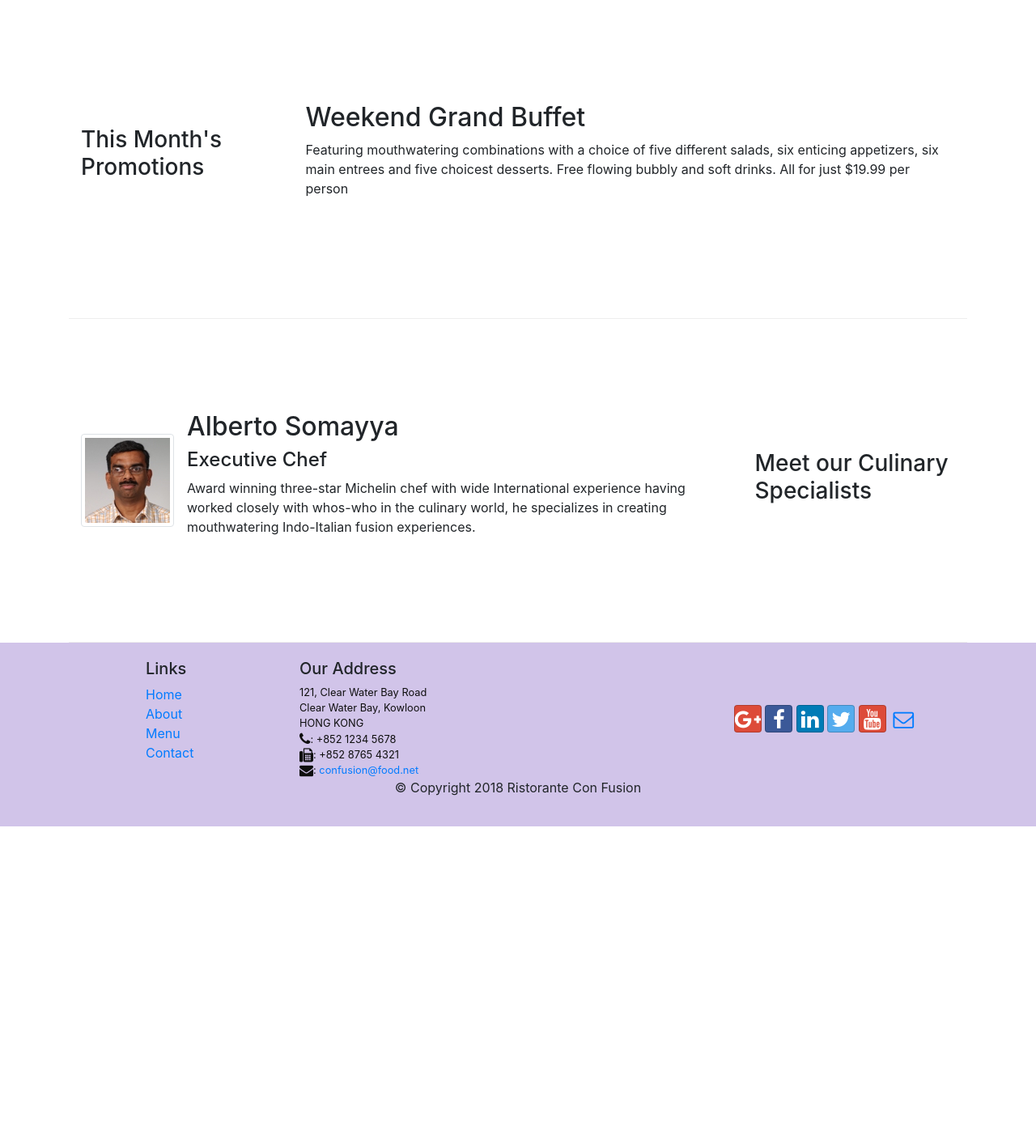
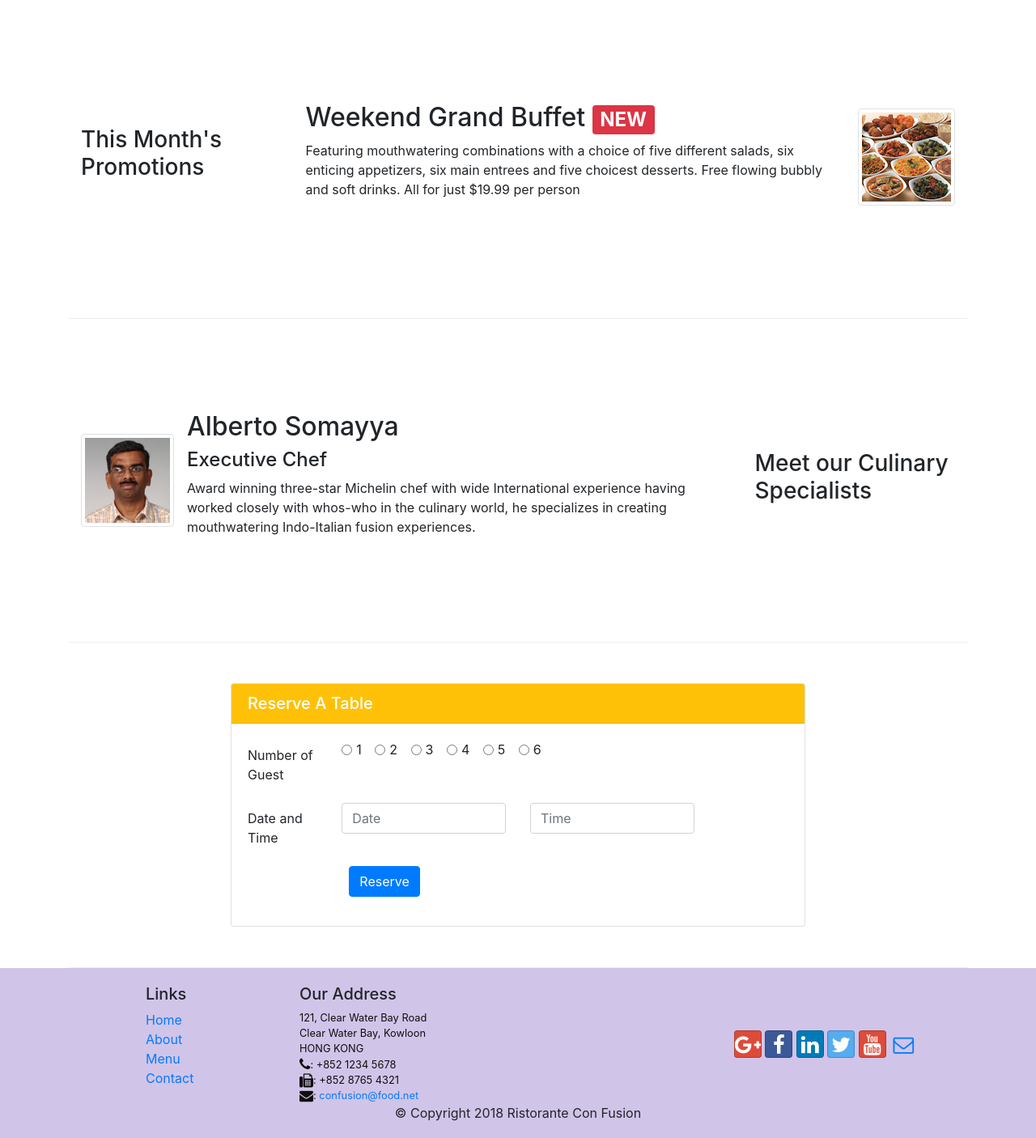
Before and after one commit to skgit1/boot-4, a website: page index.html in a window 1280 px wide. Shown: the part 740-2146 px from the top of the page at 81% size. Before the commit the page ends 1761 px from the top, so only its background shows below. Drawn offline with nearby package versions, Linux system fonts and the light colour scheme.

Commit message:
Assignment Two

```diff
--- a/index.html
+++ b/index.html
@@ -16,13 +16,13 @@
 </head>
 
 <body>
-    <nav>
+
     <nav class="navbar navbar-dark navbar-expand-sm fixed-top">
         <div class="container">
             <button class="navbar-toggler" type="button" data-toggle="collapse" data-target="#Navbar">
                 <span class="navbar-toggler-icon"></span>
             </button>
-           <a class="navbar-brand mr-auto" href="./index.html"><img src="img/logo.png" height="30" width="41"></a>
+           <a class="navbar-brand mr-auto" href="./index.html"><img src="img/logo.png" height="30" width="41" alt="logo"></a>
 
            <div class="collapse navbar-collapse" id="Navbar">
             <ul class="navbar-nav mr-auto">
@@ -38,14 +38,19 @@
 
     <header class="jumbotron">
         <div class="container">
-            <div class="row row-header">
-                <div class="col-12 col-sm-6">
+            <div class="row row-header align-items-center">
+                <div class="col-sm-6">
                     <h1>Ristorante con Fusion</h1>
                     <p>We take inspiration from the World's best cuisines, and create a unique fusion experience. Our lipsmacking creations will tickle your culinary senses!</p>
                 </div>
-                <div class="col-12 col-sm align-self-center">
+
+                     <div class="col-12 col-sm-3 align-self-center">
                     <img src="img/logo.png" class="img-fluid">
                 </div>
+                    <div class="col-12 col-sm-3 align-self-center">
+                        <a role="button" class="btn btn-warning btn-lg btn-block m-auto" href="#reservation">Reserve Table</a>
+                    </div>
+
             </div>
         </div>
     </header>
@@ -73,8 +78,13 @@
                 <h3>This Month's Promotions</h3>
             </div>
             <div class="col-12 col-sm col-md">
-                <h2>Weekend Grand Buffet</h2>
-                <p>Featuring mouthwatering combinations with a choice of five different salads, six enticing appetizers, six main entrees and five choicest desserts. Free flowing bubbly and soft drinks. All for just $19.99 per person </p>
+                <div class="media">
+                    <div class="media-body">
+                <h2 class="mt-0">Weekend Grand Buffet <span class="badge badge-danger">NEW</span> </h2>
+                <p class="d-none d-sm-block">Featuring mouthwatering combinations with a choice of five different salads, six enticing appetizers, six main entrees and five choicest desserts. Free flowing bubbly and soft drinks. All for just $19.99 per person </p>
+                     </div>
+                     <img class="d-flex ml-3 img-thumbnail align-self-center" src="img/buffet.png" alt="Buffet">
+                </div>
             </div>
         </div>
 
@@ -95,7 +105,70 @@
             </div>
         </div>
 
+
+        <div id="reservation" class="row row-content justify-content-center">
+            <div class="col-12 col-sm-8">
+                <div class="card">
+                <h5 class="card-header text-white bg-warning ">Reserve A Table</h5>
+                    <div class="card-body">
+
+<form>
+
+  <div class="form-group row">
+    <label class="col-sm-2 col-form-label">Number of Guest</label>
+    <div class="col-sm-10">
+<div class="form-check form-check-inline">
+  <input class="form-check-input" type="radio" name="inlineRadioOptions" id="inlineRadio1" value="option1">
+  <label class="form-check-label" for="inlineRadio1">1</label>
+</div>
+<div class="form-check form-check-inline">
+  <input class="form-check-input" type="radio" name="inlineRadioOptions" id="inlineRadio2" value="option2">
+  <label class="form-check-label" for="inlineRadio2">2</label>
+</div>
+<div class="form-check form-check-inline">
+  <input class="form-check-input" type="radio" name="inlineRadioOptions" id="inlineRadio3" value="option3">
+  <label class="form-check-label" for="inlineRadio3">3</label>
+</div>
+<div class="form-check form-check-inline">
+  <input class="form-check-input" type="radio" name="inlineRadioOptions" id="inlineRadio4" value="option4">
+  <label class="form-check-label" for="inlineRadio4">4</label>
+</div>
+<div class="form-check form-check-inline">
+  <input class="form-check-input" type="radio" name="inlineRadioOptions" id="inlineRadio5" value="option5">
+  <label class="form-check-label" for="inlineRadio5">5</label>
+</div>
+<div class="form-check form-check-inline">
+  <input class="form-check-input" type="radio" name="inlineRadioOptions" id="inlineRadio6" value="option6">
+  <label class="form-check-label" for="inlineRadio6">6</label>
+</div>
+
+ </div><!-- colsm-10 -->
+ </div><!-- form group row -->
+
+ <div class="form-group row">
+    <label class="col-sm-2 col-form-label">Date and Time</label>
+    <div class="col-md-4">
+      <input type="text" class="form-control" placeholder="Date">
+    </div>
+    <div class="col-md-4">
+      <input type="text" class="form-control" id="inputTime" placeholder="Time">
+    </div>
+  </div>
+
+ <div class="form-group row">
+     <label class="col-sm-2 col-form-label"></label>
+    <div class="ml-4"><a href="#" class="btn btn-primary">Reserve</a></div>
+ </div>
+</form>
+
+  </div>
+  </div>
+ </div>
+</div>
+
     </div><!-- container -->
+
+
 
     <footer class="footer">
         <div class="container">
```
Also changed, not shown: aboutus.html (+1 -0 lines).
